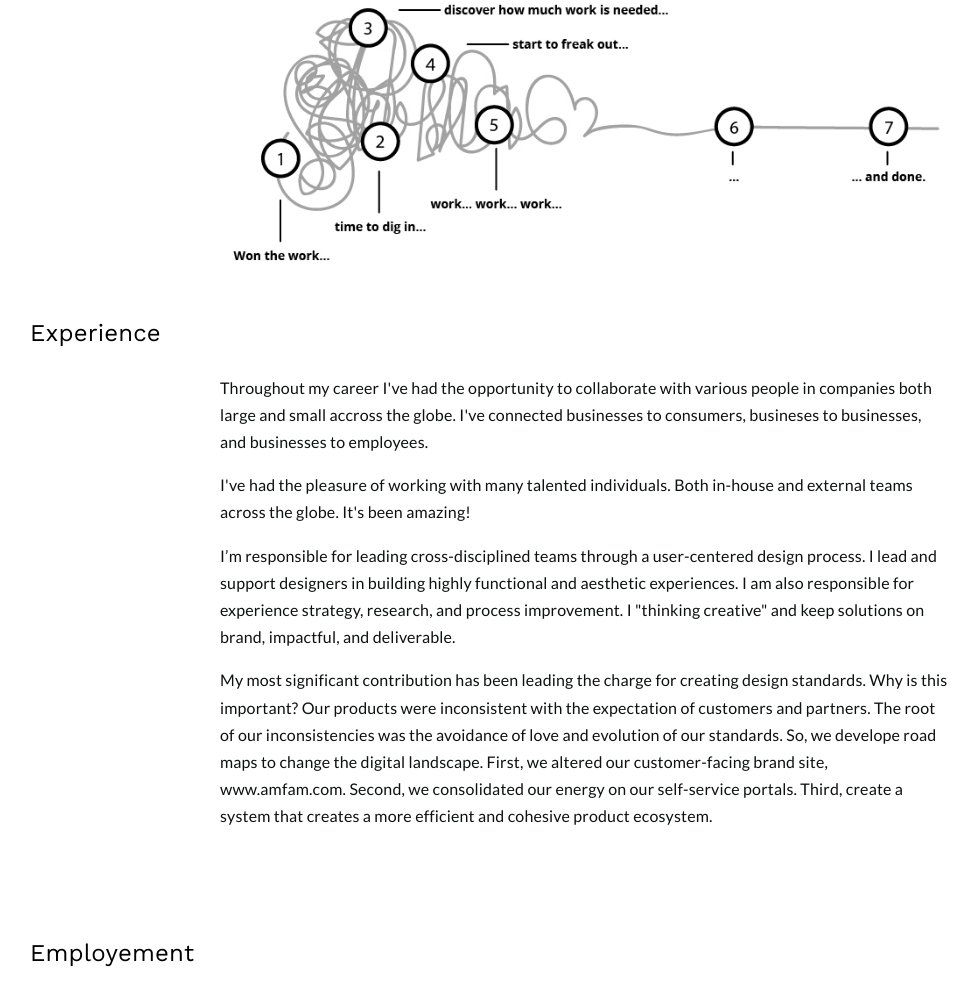
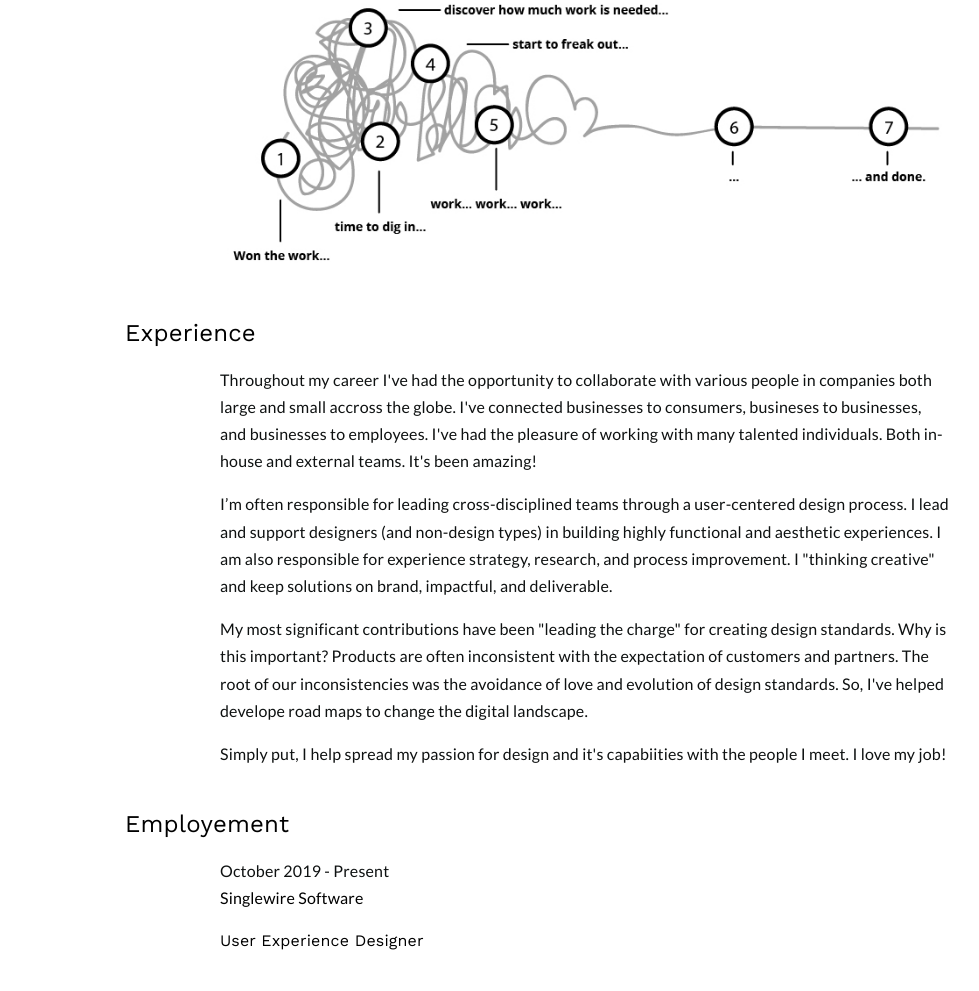
Before and after one commit to martinjamesf-zz/cv, a plain HTML site: page resume.html in a window 1280 px wide. Shown: the part 128-1119 px from the top of the page, without its empty margins (55-1034 px from the left). Drawn offline with nearby package versions, Linux system fonts and the light colour scheme.

Commit message:
adjustment to copy on resume

```diff
--- a/resume.html
+++ b/resume.html
@@ -47,33 +47,31 @@
 <!-- Experience Section Open -->
 <section class="mt-5">
   <div class="container">
-    <div class="row fxsection">
+    <div class="row">
       <div class="col-md-8 offset-md-2 col-10 offset-1">
         <img src="images/designProcessFun.jpg" class="img-fluid round mb-5" alt="Graphic of my typical design process"/>
       </div>
-      <div class="col-lg-4">
-        <h3 class="mb-4">Experience</h3>
-      </div>
-      <div class="col-md-8 offset-md-2 col-10 offset-1">
-
-        <p>Throughout my career I've had the opportunity to collaborate with various people in companies both large and small accross the globe. I've connected businesses to consumers, busineses to businesses, and businesses to employees.</p>
-		    <p>I've had the pleasure of working with many talented individuals. Both in-house and external teams across the globe. It's been amazing!</p>
-        <p>I’m responsible for leading cross-disciplined teams through a user-centered design process. I lead and support designers in building highly functional and aesthetic experiences. I am also responsible for experience strategy, research, and process improvement. I "thinking creative" and keep solutions on brand, impactful, and deliverable.</p>
-        <!-- need to work on this section -->
-        <p>My most significant contribution has been leading the charge for creating design standards. Why is this important? Our products were inconsistent with the expectation of customers and partners. The root of our inconsistencies was the avoidance of love and evolution of our standards. So, we develope road maps to change the digital landscape. First, we altered our customer-facing brand site, www.amfam.com. Second, we consolidated our energy on our self-service portals. Third, create a system that creates a more efficient and cohesive product ecosystem.</p>
+    </div>
+    <div class="row">
+      <div class="col-12 offset-md-1 mb-2">
+        <h3>Experience</h3>
       </div>
     </div>
     <div class="row">
-      <div class="col-lg-4">
-        <h3 class="mb-4">Employement</h3>
-        <script>
-          var date = '2005-08-01';
-          var format = 'LLLL';
-          var result = moment("20050801", "YYYYMMDD").fromNow(); // '+ years'
-          document.write(result);
-        </script>
+      <div class="col-md-8 offset-md-2 col-10 offset-1 mb-4">
+        <p>Throughout my career I've had the opportunity to collaborate with various people in companies both large and small accross the globe. I've connected businesses to consumers, busineses to businesses, and businesses to employees. I've had the pleasure of working with many talented individuals. Both in-house and external teams. It's been amazing!</p>
+        <p>I’m often responsible for leading cross-disciplined teams through a user-centered design process. I lead and support designers (and non-design types) in building highly functional and aesthetic experiences. I am also responsible for experience strategy, research, and process improvement. I "thinking creative" and keep solutions on brand, impactful, and deliverable.</p>
+        <p>My most significant contributions have been "leading the charge" for creating design standards. Why is this important? Products are often inconsistent with the expectation of customers and partners. The root of our inconsistencies was the avoidance of love and evolution of design standards. So, I've helped develope road maps to change the digital landscape.</p>
+        <p>Simply put, I help spread my passion for design and it's capabiities with the people I meet. I love my job!</p>
       </div>
-      <div class="col-md-8 offset-md-2 col-10 offset-1">
+    </div>
+    <div class="row">
+      <div class="col-12 offset-md-1 mb-2">
+        <h3>Employement</h3>
+      </div>
+    </div>
+    <div class="row">
+      <div class="col-md-8 offset-md-2 col-10 offset-1 mb-4">
         <div class="about-info mb-5"> <span>October 2019 - Present</span>
           <p><a href="https://www.singlewire.com/" target="_blank">Singlewire Software</a></p>
           <h5 class="mb-3 mt-1">User Experience Designer</h5>
@@ -106,16 +104,14 @@
         </div>
       </div>
     </div>
-  </div>
-</section>
-<!-- Experience Section Close -->
-<!-- Education Section Open -->
-<section class="section about">
-  <div class="container">
+<!-- Employment Close -->
+<!-- Education Open -->
     <div class="row">
-      <div class="col-lg-4">
-        <h3 class="mb-2">Education</h3>
+      <div class="col-12 offset-md-1 mb-2">
+        <h3>Education</h3>
       </div>
+    </div>
+    <div class="row">
       <div class="col-md-8 offset-md-2 col-10 offset-1">
         <div class="about-info mb-5"> <span>Ideo U - 2020</span>
           <h5 class="mb-3 mt-1"><a href="hhttps://www.ideo.com/" target="_blank">Advanced Design Thinking Certification</a></h5>
```
